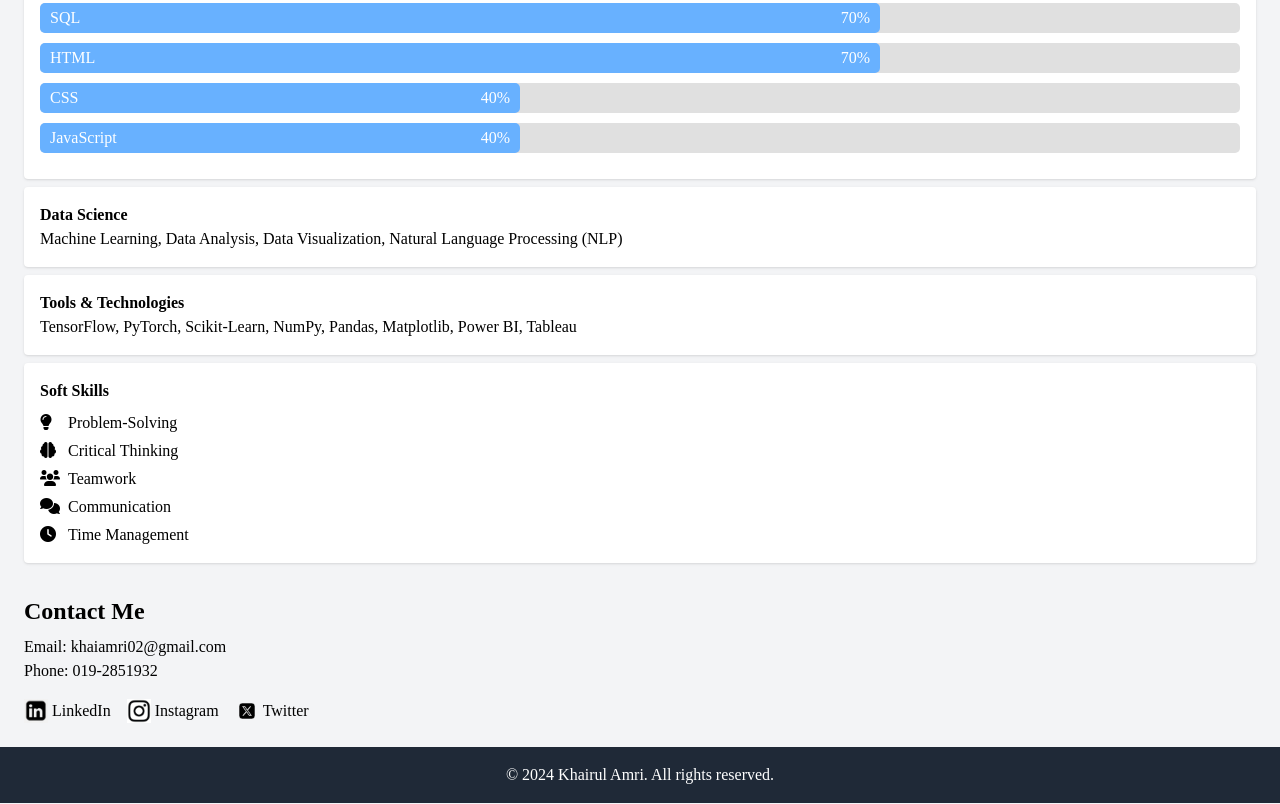
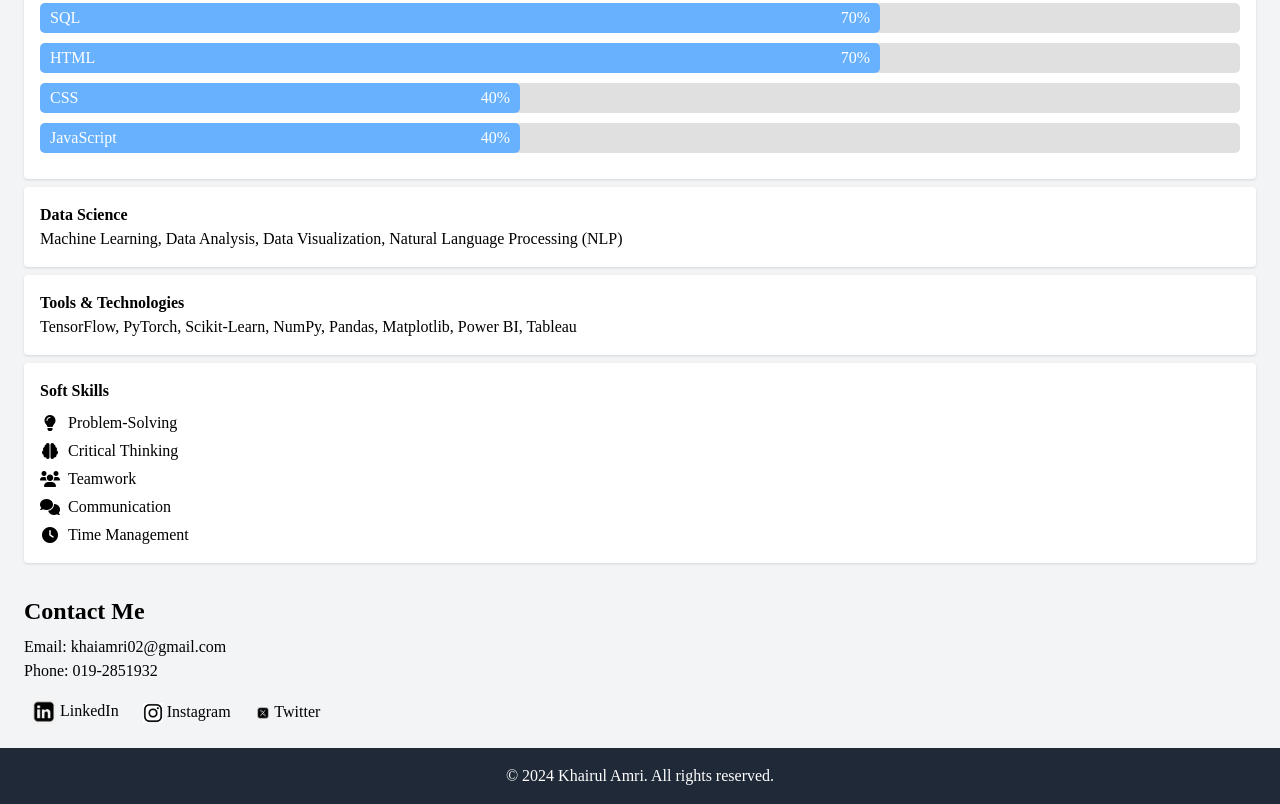
Before and after one commit to khaigrizz/Biography, a website: page index.html in a window 1280 px wide. Shown: the part 1455-2259 px from the top of the page. Drawn offline with nearby package versions, Linux system fonts and the light colour scheme; a web font is replaced by a local one.

Commit message:
Update index.html

```diff
--- a/index.html
+++ b/index.html
@@ -147,20 +147,20 @@
                 <li class="bg-white p-4 rounded shadow">
                     <h3 class="font-bold">Soft Skills</h3>
                     <ul class="mt-2 space-y-1">
-                        <li>
-                            <i class="fas fa-lightbulb pr-4"></i>Problem-Solving
+                        <li class="pl-1 flex items-center">
+                            <i class="fas fa-lightbulb pr-3"></i>Problem-Solving
                         </li>
-                        <li>
-                            <i class="fas fa-brain pr-3"></i>Critical Thinking
+                        <li class="pl-0.5 flex items-center">
+                            <i class="fas fa-brain pr-2.5"></i>Critical Thinking
                         </li>
-                        <li>
+                        <li class="flex items-center">
                             <i class="fas fa-users pr-2"></i>Teamwork
                         </li>
-                        <li>
+                        <li class="flex items-center">
                             <i class="fas fa-comments pr-2"></i>Communication
                         </li>
-                        <li>
-                            <i class="fas fa-clock pr-3"></i>Time Management
+                        <li class="pl-0.5 flex items-center">
+                            <i class="fas fa-clock pr-2.5"></i>Time Management
                         </li>
                     </ul>
                 </li>
@@ -174,16 +174,22 @@
             <div>
                 <nav class="flex items-center space-x-4">
                     <div class="flex items-center space-x-1">
-                        <img src="images/linkedin.png" alt="LinkedIn Profile" class="h-6 w-6">
-                        <a href="https://www.linkedin.com/in/khairulamri02/" target="_blank" class="hover:text-blue-500">LinkedIn</a>
+                        <a href="https://www.linkedin.com/in/khairulamri02/" target="_blank" class="hover:text-blue-500">
+                            <img src="../images/linkedin.png" alt="LinkedIn Profile" class="inline-block ml-2 h-6">
+                            LinkedIn
+                        </a>
                     </div>
                     <div class="flex items-center space-x-1">
-                        <img src="images/ig.png" alt="Instagram Page" class="h-6 w-6">
-                        <a href="https://www.instagram.com/khaigrizz/" target="_blank" class="hover:text-blue-500">Instagram</a>
+                        <a href="https://www.instagram.com/khaigrizz/" target="_blank" class="hover:text-blue-500">
+                            <img src="../images/ig.png" alt="Instagram Page" class="inline-block ml-2 h-5">
+                            Instagram
+                        </a>
                     </div>
                     <div class="flex items-center space-x-1">
-                        <img src="images/x.png" alt="X Page" class="h-6 w-6">
-                        <a href="https://x.com/_khairulamri_" target="_blank" class="hover:text-blue-500">Twitter</a>
+                        <a href="https://x.com/_khairulamri_" target="_blank" class="hover:text-blue-500">
+                            <img src="../images/x.png" alt="X Page" class="inline-block ml-2 h-4">
+                            Twitter
+                        </a>
                     </div>
                 </nav>
             </div>
```
